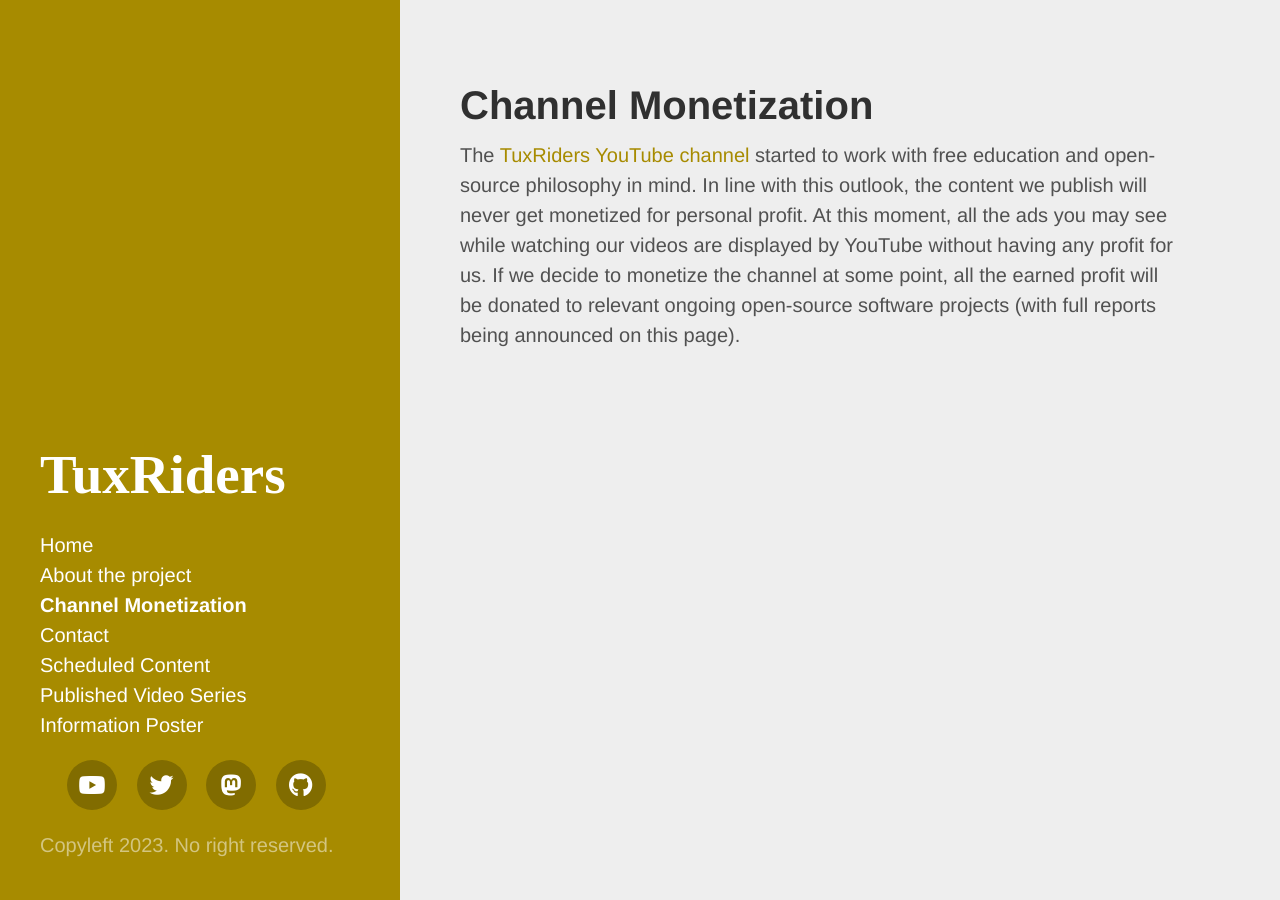
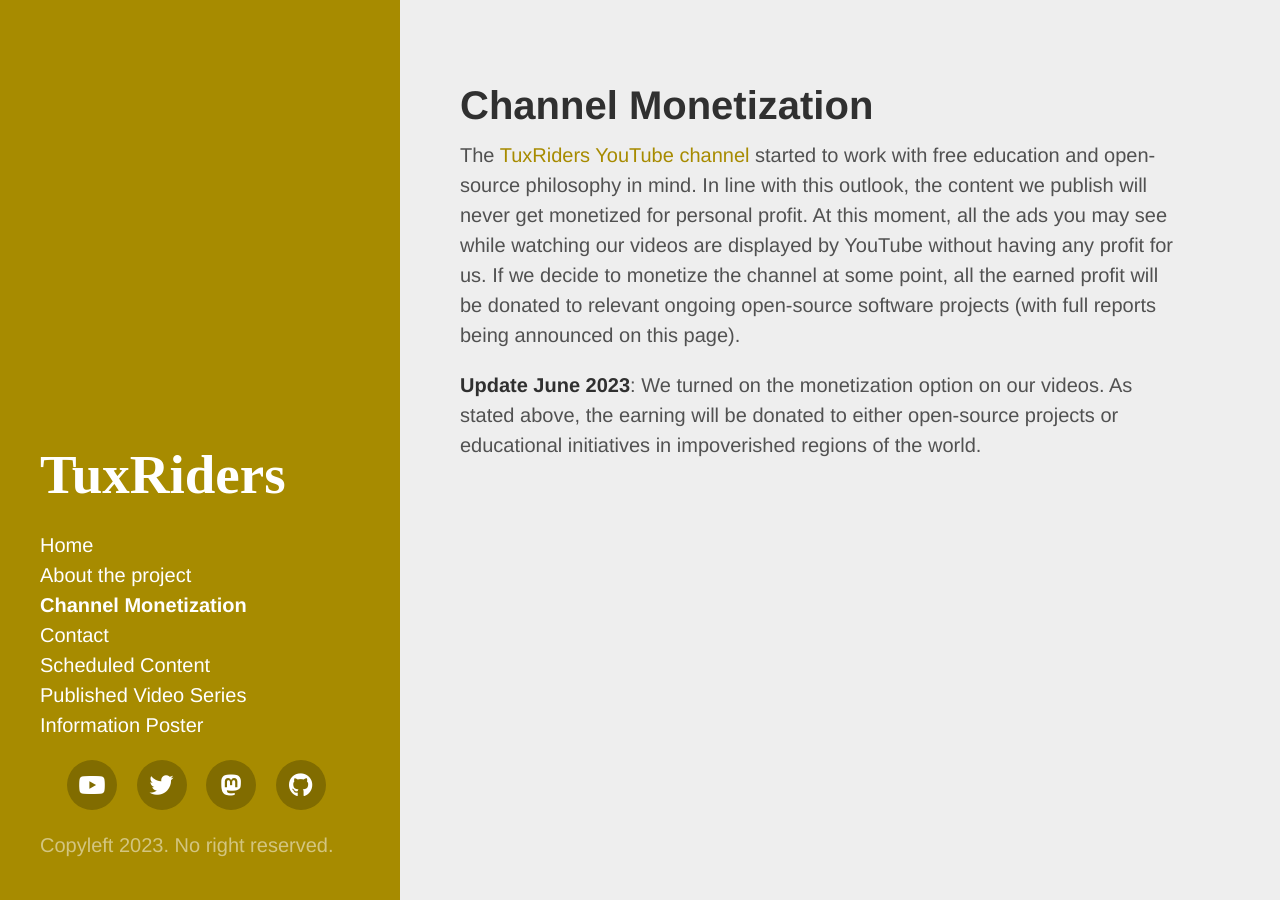
Before and after one commit to TuxRiders/tuxriders.github.io, a Jekyll site: the page built from channel.md, in a window 1280 px wide. Built offline with Jekyll 4.4.1, drawn with Linux system fonts in a browser that asks for light colours; nearby versions of some CDN libraries; some web fonts are replaced.

Commit message:
update monetization page

```diff
--- a/channel.md
+++ b/channel.md
@@ -5,3 +5,5 @@
 ---
 
 The [TuxRiders YouTube channel](https://www.youtube.com/@TuxRiders) started to work with free education and open-source philosophy in mind. In line with this outlook, the content we publish will never get monetized for personal profit. At this moment, all the ads you may see while watching our videos are displayed by YouTube without having any profit for us. If we decide to monetize the channel at some point, all the earned profit will be donated to relevant ongoing open-source software projects (with full reports being announced on this page).
+
+**Update June 2023**: We turned on the monetization option on our videos. As stated above, the earning will be donated to either open-source projects or educational initiatives in impoverished regions of the world.
```
